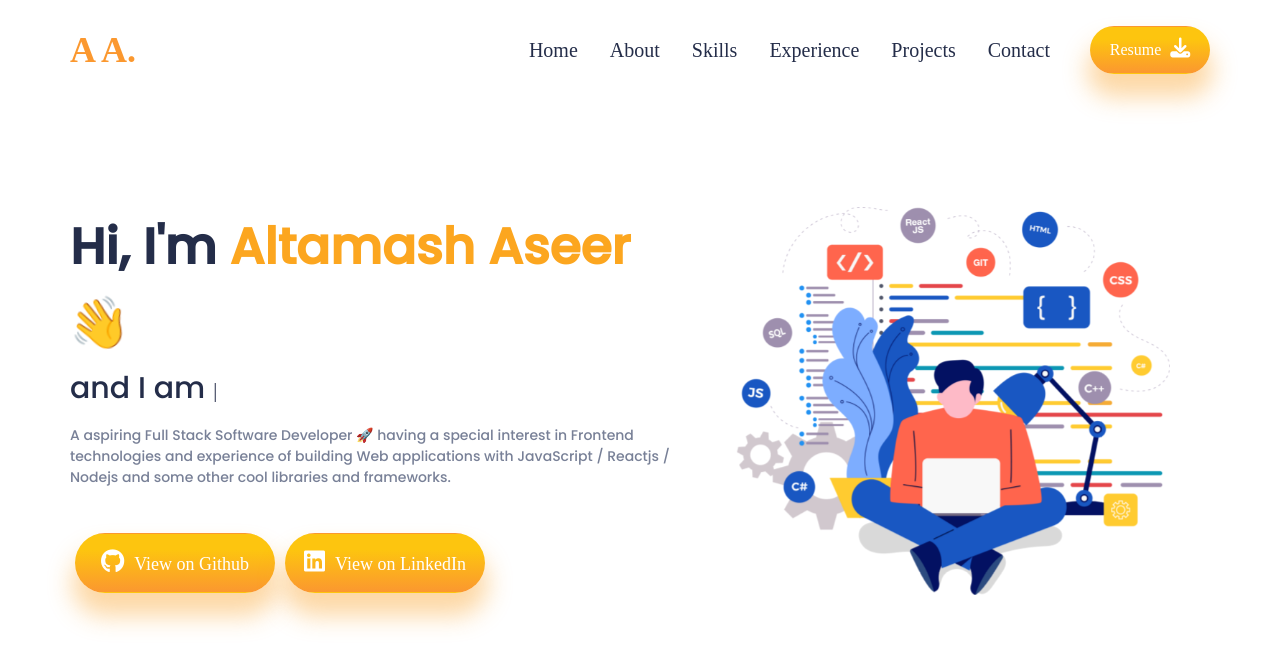
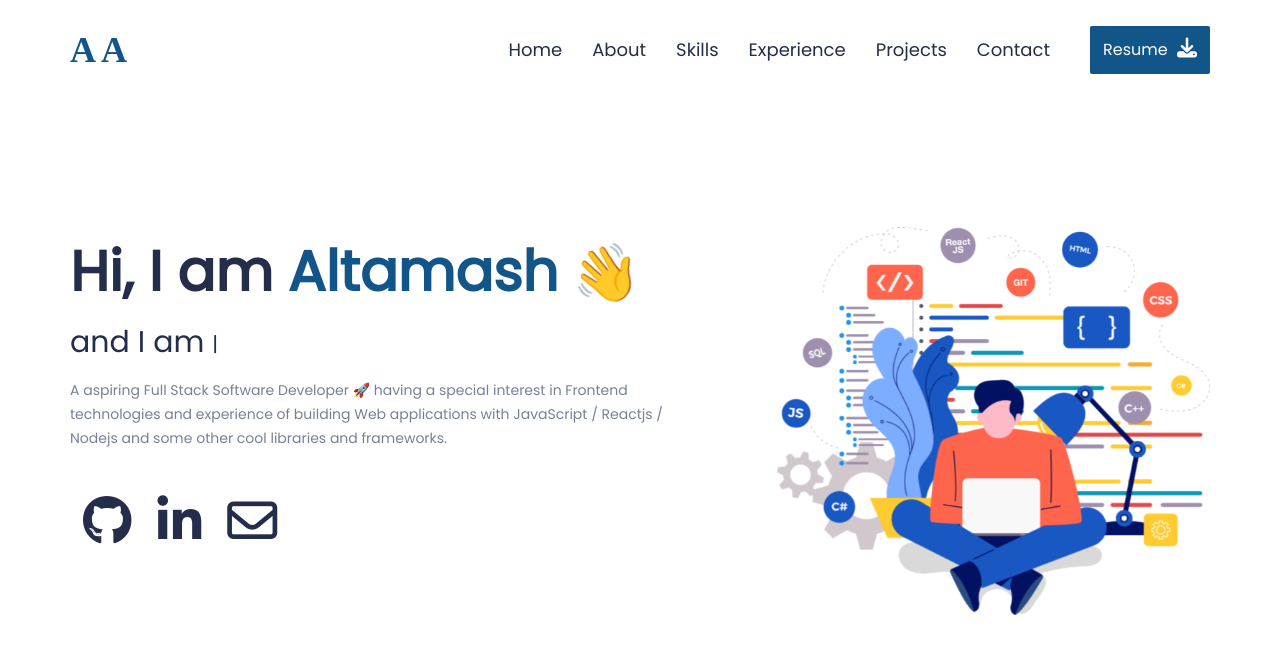
Before and after one commit to altamashaseer/Portfolio-React, a React (Create React App) app: page / in a window 1280 px wide. Shown: the top 668 px of the page. Built offline with nearby package versions, Linux system fonts and the light colour scheme; a web font is replaced by a local one.

Commit message:
Intro Final

```diff
--- a/public/index.html
+++ b/public/index.html
@@ -1,35 +1,43 @@
 <!DOCTYPE html>
 <html lang="en">
+
   <head>
     <meta charset="utf-8" />
     <meta name="viewport" content="width=device-width, initial-scale=1" />
     <meta name="theme-color" content="#000000" />
-    <meta
-      name="description"
-      content="Web site created using create-react-app"
-    />
+    <meta name="description" content="Web site created using create-react-app" />
     <link href='https://fonts.googleapis.com/css?family=Love Light' rel='stylesheet'>
-    <link href="https://cdn.jsdelivr.net/npm/bootstrap@5.2.2/dist/css/bootstrap.min.css" rel="stylesheet" integrity="sha384-Zenh87qX5JnK2Jl0vWa8Ck2rdkQ2Bzep5IDxbcnCeuOxjzrPF/et3URy9Bv1WTRi" crossorigin="anonymous">
+    <link href="https://cdn.jsdelivr.net/npm/bootstrap@5.2.2/dist/css/bootstrap.min.css" rel="stylesheet"
+      integrity="sha384-Zenh87qX5JnK2Jl0vWa8Ck2rdkQ2Bzep5IDxbcnCeuOxjzrPF/et3URy9Bv1WTRi" crossorigin="anonymous">
     <style>
-    @font-face {
+      /* @font-face {
       font-family: Gumela;
       src: url('../src/fonts/Gumela Regular.otf');
-    }
-    *{
-      font-family: 'Gumela';
+    } */
+
+      @import url('https://fonts.googleapis.com/css2?family=Open+Sans&family=Poppins:wght@400&family=Ubuntu&display=swap');
+
+      * {
+        /* font-family: 'Gumela'; */
+        font-family: 'Poppins', sans-serif;
         font-weight: normal;
         font-size: 20px;
       }
-    body{
+
+      body {
         margin: 0;
       }
     </style>
     <title>Altamash - Portfolio</title>
   </head>
+
   <body>
     <noscript>You need to enable JavaScript to run this app.</noscript>
     <div id="root"></div>
-    <script src="https://cdn.jsdelivr.net/npm/bootstrap@5.2.2/dist/js/bootstrap.bundle.min.js" integrity="sha384-OERcA2EqjJCMA+/3y+gxIOqMEjwtxJY7qPCqsdltbNJuaOe923+mo//f6V8Qbsw3" crossorigin="anonymous"></script>
+    <script src="https://cdn.jsdelivr.net/npm/bootstrap@5.2.2/dist/js/bootstrap.bundle.min.js"
+      integrity="sha384-OERcA2EqjJCMA+/3y+gxIOqMEjwtxJY7qPCqsdltbNJuaOe923+mo//f6V8Qbsw3"
+      crossorigin="anonymous"></script>
     <script src="https://kit.fontawesome.com/cac097b417.js" crossorigin="anonymous"></script>
   </body>
+
 </html>
--- a/src/App.css
+++ b/src/App.css
@@ -1,7 +1,8 @@
 
-@import url('https://fonts.googleapis.com/css2?family=Open+Sans&family=Poppins:wght@500&family=Ubuntu&display=swap');
 
 :root {
+  --blue: #125588;
+  --buttonBlue: #186cac;
   --yellow: #F5C32C;
   --orange: #FCA61F;
   --black: #242D49;
@@ -20,17 +21,18 @@
   box-sizing: border-box;
 }
 .button {
-  background: linear-gradient(180deg, #fdc50f 26.71%, #fb982f 99.36%);
-  box-shadow: 0px 20px 24px 3px rgba(251, 161, 40, 0.42);
-  border-radius: 34px;
+  /* background: linear-gradient(180deg, #fdc50f 26.71%, #fb982f 99.36%); */
+  /* box-shadow: 0px 20px 24px 3px rgba(251, 161, 40, 0.42); */
+  background-color: var(--blue);
+  border-radius: 2px;
   border: 1px solid transparent;
   color: white;
   font-size: 16px;
-  padding: 11px 26px 11px 26px;
+  padding: 10px 26px 10px 26px;
 }
 .button:hover {
   background: white;
   cursor: pointer;
-  border: 1px solid var(--orange);
-  color: var(--orange);
+  border: 1px solid var(--blue);
+  color: var(--blue);
 }
--- a/src/App.js
+++ b/src/App.js
@@ -1,12 +1,14 @@
 import './App.css'
 import Navbar from "./components/Navbar/Navbar";
 import Intro from "./components/Intro/Intro";
+import About from './components/About/About';
 
 function App() {
   return (
     <div className="App">
     <Navbar/>
     <Intro/>
+    <About/>
     </div>
   );
 }
--- a/src/components/About/About.js
+++ b/src/components/About/About.js
@@ -1,8 +1,13 @@
 import React from 'react'
+import './About.css'
 
 function About() {
   return (
-    <div>About</div>
+    <section className='about'>
+      <div className="left">
+
+      </div>
+    </section>
   )
 }
 
--- a/src/components/Intro/Intro.css
+++ b/src/components/Intro/Intro.css
@@ -1,7 +1,7 @@
 .intro {
   display: flex;
-  height: 77vh;
-  margin-top: 6rem;
+  height: 80vh;
+  margin-top: 7rem;
   justify-content: space-between;
 }
 
@@ -52,7 +52,7 @@ justify-content: space-between;
 .i-left {
   display: flex;
   flex-direction: column;
-  width: 55%;
+  width: 60%;
   gap: 2rem;
 }
 
@@ -65,61 +65,61 @@ justify-content: space-between;
 .name span {
   color: var(--black);
   font-weight: 600;
-  font-size: 2.5rem;
-  font-family: 'Poppins', sans-serif;
+  font-size: 2.8rem;
 }
 
-#name {
-  color: var(--orange);
+#name  {
+  color: var(--blue);
+  font-weight:bolder;
 }
-.typeeffect{
+
+.typeeffect {
   display: flex;
   align-items: center;
 }
-.typeeffect h4{
+
+.typeeffect h4 {
   margin: 0 7px 0 0;
   font-size: 1.5rem;
-  font-family: 'Poppins', sans-serif;
 }
-.Typewriter__wrapper{font-size: 1.5rem;
-  font-family: 'Poppins', sans-serif; }
+
+.Typewriter__wrapper {
+  font-size: 1.5rem;
+}
+.connections{
+  display: flex;
+  justify-content: flex-start;
+}
+.connections i{
+  font-size: 2.5rem;
+  margin: 5px 13px;
+  color: var(--black);
+
+}
+.connections i:hover{
+  color: var(--blue);
+}
+
+
+.i-para {
+  /* font-weight: 300; */
+  font-size: 14px;
+  color: var(--gray);
+  margin-top: 10px;
+  width: 90%;
+  line-height: 1.7;
+}
 
 
 
-.i-para {
-  /* font-weight: 400; */
-  font-size: 14px;
-  color: var(--gray);
-  margin-top: 10px;
-  font-family: 'Poppins', sans-serif;
+/* RIGHT SIDE  */
+.i-right {
+  width: 38%;
+  display: flex;
+  /* margin-right: 2rem; */
 }
 
-.i-button {
-  height: 3rem;
-  width: 200px;
-  padding: 11px 16px 11px 16px;
-  margin: 5px;
-}
-.i-button a{
-  text-decoration: none;
-  font-size:large;
-  color: var(--white);
-
-}
-.i-button i{
-  font-weight: 500;
-  margin-right: 10px;
-  font-size: 1.2rem;
-}
-
-/* RIGHT SIDE  */
-.i-right{
-  width: 38%;
-  display: flex;
-  margin-right: 2rem;
-}
-
-.i-right .img-wrapper img{
+.i-right .img-wrapper img {
   width: 100%;
   animation: updown 3s linear infinite;
   transition: .3s ease-in-out;
@@ -130,10 +130,12 @@ justify-content: space-between;
   0% {
     transform: translatey(0px);
   }
+
   50% {
 
     transform: translatey(-9px);
   }
+
   100% {
 
     transform: translatey(0px);
--- a/src/components/Intro/Intro.js
+++ b/src/components/Intro/Intro.js
@@ -10,8 +10,8 @@ function Intro() {
       <div className="i-left">
         <div className="i-name">
           <div className='name'>
-            <span>Hi, I'm  </span>
-            <span id='name'> Altamash Aseer <span class="wave">👋</span></span>
+            <span>Hi, I am  </span>
+            <span id='name'>Altamash <span class="wave">👋</span></span>
           </div>
 
           <div className="typeeffect">
@@ -28,14 +28,17 @@ function Intro() {
           <span className='i-para'>A aspiring Full Stack Software Developer 🚀 having a special interest in Frontend technologies and experience of building Web applications with JavaScript / Reactjs / Nodejs and some other cool libraries and frameworks.</span>
         </div>
         <div className="connections">
-          <button className='button i-button'><i className="fa-brands fa-github"></i><a href="https://github.com/altamashaseer" target='__blank'>View on Github</a></button>
-          <button className='button i-button'><i className="fa-brands fa-linkedin"></i><a href="https://www.linkedin.com/in/altamash-aseer-746aa3193/" target='__blank'>View on LinkedIn</a></button>
+          <a href="https://github.com/altamashaseer" target='__blank'><i className="fa-brands fa-github"></i></a>
+
+          <a href="https://www.linkedin.com/in/altamash-aseer-746aa3193/" target='__blank'><i class="fa-brands fa-linkedin-in"></i></a>
+
+          <a href="https://www.linkedin.com/in/altamash-aseer-746aa3193/" ><i class="fa-regular fa-envelope"></i></a>
         </div>
       </div>
 
       <div className="i-right">
         <div className="img-wrapper">
-              <img src={introImg} alt="IntroImg" />
+          <img src={introImg} alt="IntroImg" />
         </div>
 
 
--- a/src/components/Navbar/Navbar.css
+++ b/src/components/Navbar/Navbar.css
@@ -21,7 +21,9 @@
     font-family: Love Light;
     font-size: 1.8rem;
     font-weight: bold;
-    color: #fb982f
+    color: var(--blue);
+    cursor: pointer;
+
 }
 
 .n-right {
@@ -29,7 +31,7 @@
     flex: 1;
     align-items: center;
     justify-content: center;
-    font-weight: 400;
+    font-weight: 200;
 }
 
 .n-list {
@@ -38,18 +40,22 @@
 
 .n-list ul {
     display: flex;
-    gap: 1.6rem;
+    gap: 1.5rem;
     margin-right: 2rem;
     margin-top: 1rem;
 }
 
 .n-list ul li {
     list-style: none;
+    font-size: .9rem;
+    border-bottom: 2px solid transparent;
 }
 
 .n-list ul li:hover {
     cursor: pointer;
-    color: var(--orange);
+    color: var(--blue);
+    border-bottom: 2px solid var(--blue);
+    transition: .1s ease-out;
 }
 
 .n-button {
--- a/src/components/Navbar/Navbar.js
+++ b/src/components/Navbar/Navbar.js
@@ -6,7 +6,7 @@ function Navbar() {
   return (
     <div className='n-wrapper' id='Navbar'>
       <div className="n-left">
-        <span class="n-name">A A.</span>
+        <span class="n-name">A A</span>
       </div>
       <div className="n-right">
         <div className="n-list">
--- a/src/index.css
+++ b/src/index.css
@@ -1,9 +1,9 @@
 body {
   margin: 0;
-  /* font-family: -apple-system, BlinkMacSystemFont, 'Segoe UI', 'Roboto', 'Oxygen',
+  font-family: -apple-system, BlinkMacSystemFont, 'Segoe UI', 'Roboto', 'Oxygen',
     'Ubuntu', 'Cantarell', 'Fira Sans', 'Droid Sans', 'Helvetica Neue',
-    sans-serif; */
-    font-family: 'Poppins', sans-serif;
+    sans-serif;
+  font-family: 'Poppins', sans-serif;
   -webkit-font-smoothing: antialiased;
   -moz-osx-font-smoothing: grayscale;
 }
```
Lines whose indentation alone changed are shown as unchanged.
